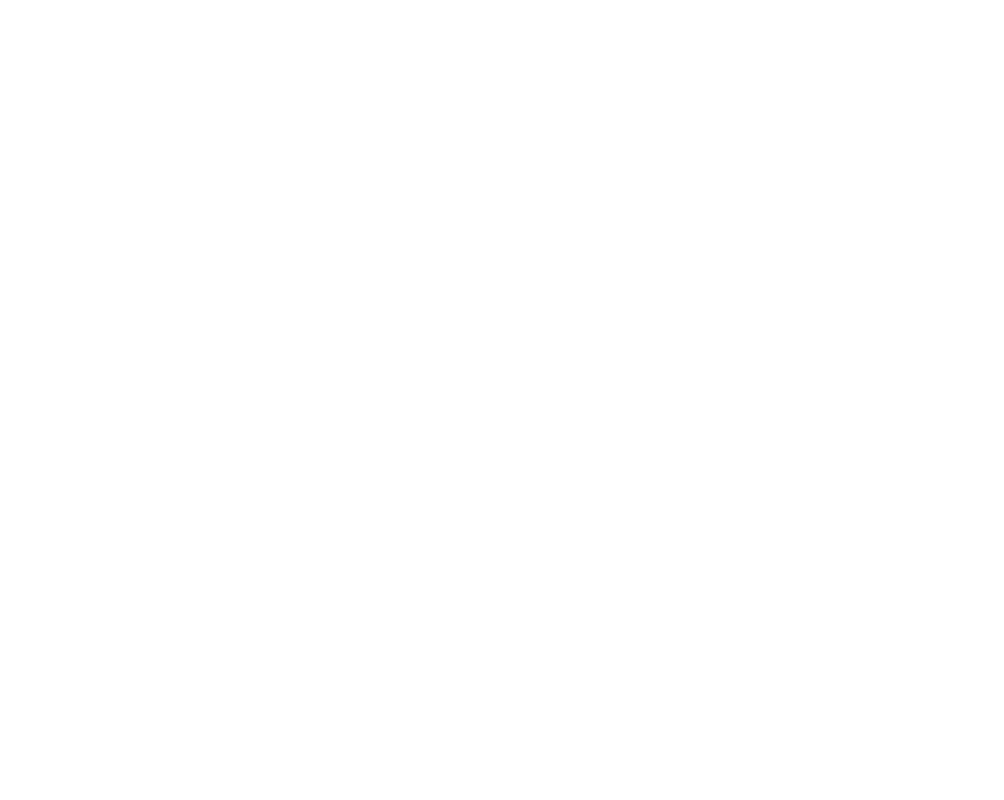
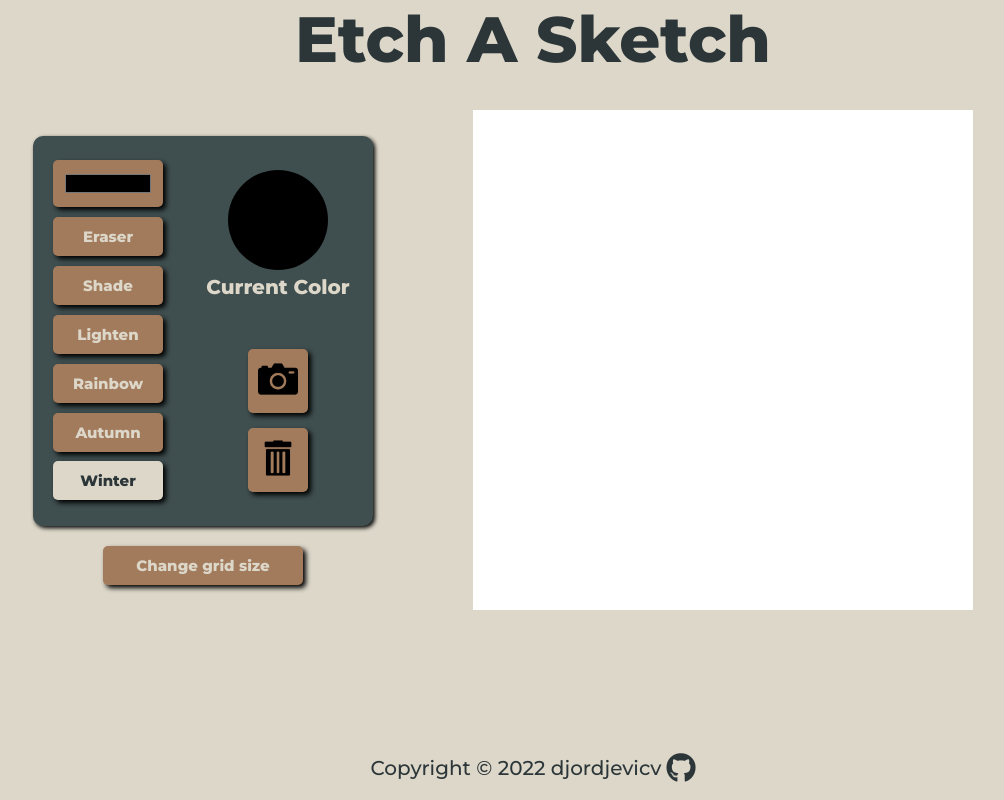
Before and after one commit to djordjevicv/odin-etch-a-sketch, a plain HTML site: page index.html in a window 1280 px wide. Shown: the whole page, without its empty margins (107-1111 px from the left). Drawn offline with Linux system fonts and the light colour scheme.

Commit message:
First design

```diff
--- a/index.html
+++ b/index.html
@@ -4,10 +4,51 @@
     <meta charset="UTF-8">
     <meta http-equiv="X-UA-Compatible" content="IE=edge">
     <meta name="viewport" content="width=device-width, initial-scale=1.0">
-    <title>Document</title>
-    <style rel="stylesheet" src="style.css"></style>
+    <title>Etch A Sketch</title>
+    <link rel="stylesheet" href="style.css">
+    <link rel="preconnect" href="https://fonts.googleapis.com">
+    <link rel="preconnect" href="https://fonts.gstatic.com" crossorigin>
+    <link href="https://fonts.googleapis.com/css2?family=Montserrat:wght@400;500;800&display=swap" rel="stylesheet">
+    <link
+      rel="stylesheet"
+      href="https://use.fontawesome.com/releases/v5.8.2/css/all.css"
+      integrity="sha384-oS3vJWv+0UjzBfQzYUhtDYW+Pj2yciDJxpsK1OYPAYjqT085Qq/1cq5FLXAZQ7Ay"
+      crossorigin="anonymous"
+    />
 </head>
 <body>
+    <main>
+        <h1>Etch A Sketch</h1>
+        <div class="container">
+            <div>
+                <div id="colorsContainer">
+                    <div class="buttonsContainer">
+                        <button class="pickMe withInput"><input type="color"></button>
+                        <button class="pickMe">Eraser</button>
+                        <button class="pickMe">Shade</button>
+                        <button class="pickMe">Lighten</button>
+                        <button class="pickMe">Rainbow</button>
+                        <button class="pickMe">Autumn</button>
+                        <button class="pickMe active">Winter</button>
+                    </div>
+                    <div id="rightContainer">
+                        <div id="currentColor"></div>
+                        <p>Current Color</p>
+                        <div id="functionalities">
+                            <button class="pickMe withIcon"><img src="camera.png"/></button>
+                            <button class="pickMe withIcon"><img src="free-trash-icon-347-thumb.png"/></button>
+                        </div>
+                    </div>
+                </div>
+                <button id="changeGridSize" class="pickMe">Change grid size</button>
+            </div>
+            <div id="drawingGrid"></div>
+        </div>
+    </main>
+    <footer>
+        <p class="footerText">Copyright © 2022 djordjevicv</p>
+        <a href="https://github.com/djordjevicv" target="_blank"><i class="fab fa-github"></i></a>
+    </footer>
     <script src="script.js"></script>
 </body>
 </html>
--- a/style.css
+++ b/style.css
@@ -0,0 +1,206 @@
+:root{
+    --background:#DCD7C9;
+    --containerBackground:#3F4E4F;
+    --text:#2C3639;
+    --button:#A27B5C;
+}
+*,::before,::after{
+    margin: 0;
+    padding: 0;
+}
+html,body{
+    width: 100%;
+    margin: 0;
+}
+body{
+    position: relative;
+    box-sizing: border-box;
+    font-size: 62.5%;
+    scroll-behavior: smooth;
+    min-height: 100vh;
+    background: var(--background);
+    position: relative;
+    font-family: 'Montserrat', sans-serif;
+    display: flex;
+    flex-direction: column;
+}
+main{
+    position: relative;
+}
+h1{
+    text-align: center;
+    color:var(--text);
+    font-size: 4rem;
+    font-family: inherit;
+    font-weight: 800;
+    margin-bottom: 2rem;
+}
+.container{
+    margin: 0 auto;
+    width: 100%;
+    display: flex;
+    justify-content: flex-start;
+    align-items: center;
+    gap:100px;
+    max-width: 1000px;
+    position: relative;
+}
+#colorsContainer{
+    width: 300px;
+    height: 350px;
+    padding: 20px;
+    display: flex;
+    background: var(--containerBackground);
+    border-radius: 10px;
+    box-shadow: 2px 2px 4px black;
+    transition: all 0.5s;
+}
+.buttonsContainer,#functionalities{
+    display: flex;
+    flex-direction: column;
+    justify-content: center;
+}
+.buttonsContainer{
+    display: flex;
+    flex-direction: column;
+    justify-content: space-around;
+    width: 50%;
+}
+.pickMe{
+    width: 110px;
+    padding:10px;
+    background: var(--button);
+    color: var(--background);
+    font-family: inherit;
+    font-size: 15px;
+    font-weight: 800;
+    border: none;
+    border-radius: 5px;
+    box-shadow: 3px 3px 5px black;
+    transition: all 0.5s;
+}
+.pickMe:hover{
+    transform: scale(0.95);
+    opacity: 0.9;
+    transition: all 0.5s;
+}
+.pickMe.withIcon{
+    width: min-content;
+    padding: 10px;
+}
+input[type="color"]{
+    width: 100%;
+    border: none;
+    border-image-width: 0;
+    background-color: var(--button);
+}
+.active{
+    background-color: var(--background);
+    color: var(--text);
+}
+.pickMe img{
+    width: 40px;
+    color: #A27B5C;
+}
+#rightContainer{
+    height: 100%;
+    width: 50%;
+    display: flex;
+    flex-direction: column;
+    justify-content: center;
+    align-items: center;
+}
+#currentColor{
+    width: 100px;
+    height: 100px;
+    background:black;
+    border: 10px;
+    border-radius: 50%;
+}
+#currentColor + p{
+    font-size: 20px;
+    font-weight: 800;
+    color: var(--background);
+    margin-top: 5px;
+    text-align: center;
+}
+#functionalities{
+    margin-top: 50px;
+    display: flex;
+    flex-direction: column;
+}
+#functionalities .pickMe:first-of-type{
+    margin-bottom: 15px;
+}
+
+#drawingGrid{
+    width: 500px;
+    height: 500px;
+    background-color: white;
+}
+
+#changeGridSize{
+    margin: 0 auto;
+    margin-top: 20px;
+    display: block;
+    width: 200px;
+}
+footer{
+    font-size: 20px;
+    margin-top: auto;
+    text-align: center;
+    color: var(--text);
+    font-family: inherit;
+    font-weight: 500;
+    display: flex;
+    align-items: center;
+    justify-content: center;
+    position: relative;
+}
+footer p{
+    padding: 20px 0;
+}
+footer a{
+    color:var(--text);
+    font-size: 30px;
+    transition: all 0.5s;
+    margin-left: 5px;
+}
+footer a:hover{
+    transform: rotate(360deg) scale(1.1);
+}
+
+/* Extra small devices (phones, 600px and down) */
+@media only screen and (max-width: 600px) {...}
+
+/* Small devices (portrait tablets and large phones, 600px and up) */
+@media only screen and (min-width: 600px) {...}
+
+/* Medium devices (landscape tablets, 768px and up) */
+@media only screen and (min-width: 768px) {...}
+
+/* Large devices (laptops/desktops, 992px and up) */
+@media only screen and (max-width: 1000px) {
+
+    #colorsContainer{
+        width: 200px;
+        height: 250px;
+    }
+    .pickMe{
+        width: 50px;
+        padding:5px;
+        font-size: 10px;
+        font-weight: 800;
+        border: none;
+        border-radius: 5px;
+        box-shadow: 3px 3px 5px black;
+        transition: all 0.5s;
+    }
+    #drawingGrid{
+        width: 300px;
+        height: 300px;
+    }
+    .container{
+        margin: 0 auto;
+    }
+}
```
Also changed, not shown: camera.png (added), free-trash-icon-347-thumb.png (added).
